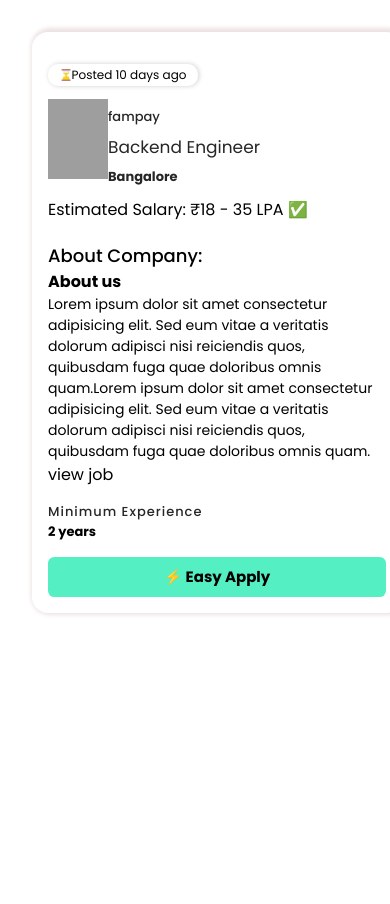
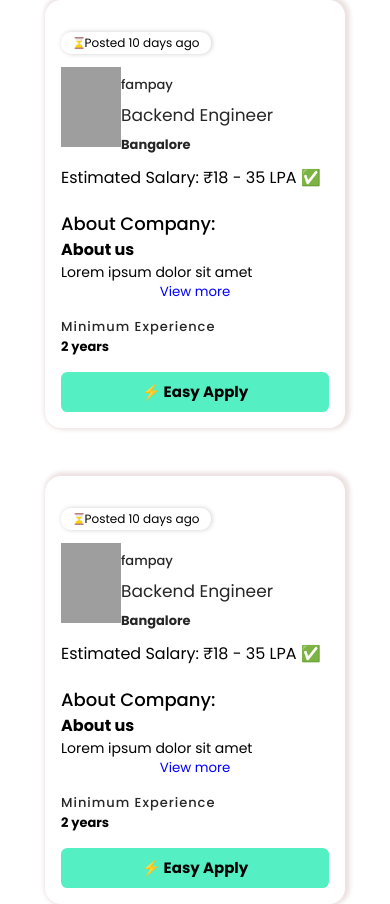
Before and after one commit to JayantSharma17/Weekday-Project, a React (Vite) app: page / in a window 390 px wide. Shown: the top 904 px of the page. Before the commit the page ends 844 px from the top, so only its background shows below. Built offline with nearby package versions, Linux system fonts and the light colour scheme; grey boxes are pictures that could not be loaded.

Commit message:
all cards positions set

```diff
--- a/src/App.jsx
+++ b/src/App.jsx
@@ -4,7 +4,15 @@ import Card from './Components/Card'
 const App = () => {
   return (
     <>
-      <Card/>
+      <div className="card-grid">
+      {/* Render multiple Card components */}
+      <Card />
+      <Card />
+      <Card />
+      <Card />
+      <Card />
+      {/* Add more Card components as needed */}
+    </div>
     </>
   )
 }
--- a/src/Components/Card.jsx
+++ b/src/Components/Card.jsx
@@ -1,7 +1,8 @@
-import React from 'react'
+import React, { useState } from 'react'
 import hourglassImg from '../assets/hourglass.png'
 
 const Card = () => {
+    const [show,setShow]=useState(true);
     return (
         <div id='cardMain'>
             <div id='post'>
@@ -23,11 +24,12 @@ const Card = () => {
             <h2 style={{fontSize:'16px',marginTop:'10px',fontWeight:'400'}}>Estimated Salary: ₹18 - 35 LPA ✅</h2>
             <h1 style={{fontSize:'18px',marginTop:'10px',fontWeight:'500',marginTop:'20px'}}>About Company:</h1>
             <p style={{fontWeight:'bold'}}>About us</p>
-            <p style={{fontSize:'14px'}}>Lorem ipsum dolor sit amet consectetur adipisicing elit. Sed eum vitae a veritatis dolorum adipisci nisi reiciendis quos, quibusdam fuga quae doloribus omnis quam.Lorem ipsum dolor sit amet consectetur adipisicing elit. Sed eum vitae a veritatis dolorum adipisci nisi reiciendis quos, quibusdam fuga quae doloribus omnis quam.</p>
-            <p>view job</p>
+            <p style={{fontSize:'14px',height:show?'20px':'auto'}} id='jd' onClick={()=>{console.log('ji')}}>Lorem ipsum dolor sit amet consectetur adipisicing elit. Sed eum vitae a veritatis dolorum adipisci nisi reiciendis quos, quibusdam fuga quae doloribus omnis quam.Lorem ipsum dolor sit amet consectetur adipisicing elit. Sed eum vitae a veritatis dolorum adipisci nisi reiciendis quos, quibusdam fuga quae doloribus omnis quam.</p>
+            <button onClick={()=>{setShow(!show)}} className='viewMore' style={{height:'20px',borderRadius:'0.4rem',backgroundColor:'transparent',border:'none',color:'blue'}}>View more</button>
+
             <p style={{color:'#262626',fontSize:'13px',fontWeight:'500',letterSpacing:'1px',whiteSpace:'10px',marginTop:'15px'}}>Minimum  Experience</p>
             <p style={{color:'black',fontSize:'13px',fontWeight:'700'}}>2 years</p>
-            <button style={{marginTop:'15px',height:'40px',borderRadius:'0.4rem',backgroundColor:'#55efc4',border:'none',fontWeight:'bold',fontSize:'15px'}}>⚡ Easy Apply</button>
+            <button className='apply' >⚡ Easy Apply</button>
         </div>
     )
 }
--- a/src/index.css
+++ b/src/index.css
@@ -16,7 +16,9 @@
   flex-direction: column;
   border-radius: 1rem;
   box-shadow: 2px -1px 4px 3px #ede2e2;
-  margin: 2rem;
+  margin: auto;
+  margin-bottom: 3rem;
+
 
 }
 #post{
@@ -35,6 +37,27 @@
   font-size: small;
 
 }
+#jd{
+  height: 60px;
+  overflow: hidden;
+}
+.viewMore:hover{
+  cursor: pointer;
+}
+.apply{
+  margin-top:15px;
+  height:40px;
+  border-radius:0.4rem;
+  background-color:#55efc4;
+  border:none;
+  font-weight:bold;
+  font-size:15px
+}
+.apply:hover{
+  cursor: pointer;
+  background-color:#057d5b;
+  color: #ffffff;
+}
 #cname{
   display: flex;
   flex-direction: row;
@@ -51,3 +74,42 @@
   justify-content: space-between;
   height: 80px;
 }
+.card-grid {
+  display: grid;
+  grid-template-columns: repeat(3, 1fr); /* Three cards per row */
+  gap: 0px; /* Spacing between cards */
+  width: 90%;
+  margin-left: auto;
+  margin-right: auto;
+  align-self: center;
+  /* align-items: start; */
+
+}
+
+@media screen and (max-width: 768px) {
+  .card-grid {
+    grid-template-columns: repeat(2, 1fr); /* Two cards per row */
+  }
+}
+
+@media screen and (max-width: 480px) {
+  .card-grid {
+    grid-template-columns: 1fr; /* One card per row */
+    width: 100%;
+
+  }
+
+  #cardMain{
+    width: 300px;
+    /* height: 500px; */
+    background-color: rgb(255, 255, 255);
+    display: flex;
+    padding: 1rem ;
+    flex-direction: column;
+    border-radius: 1rem;
+    box-shadow: 2px -1px 4px 3px #ede2e2;
+    margin-left: auto;
+    margin-right: auto;
+
+  }
+}
```
